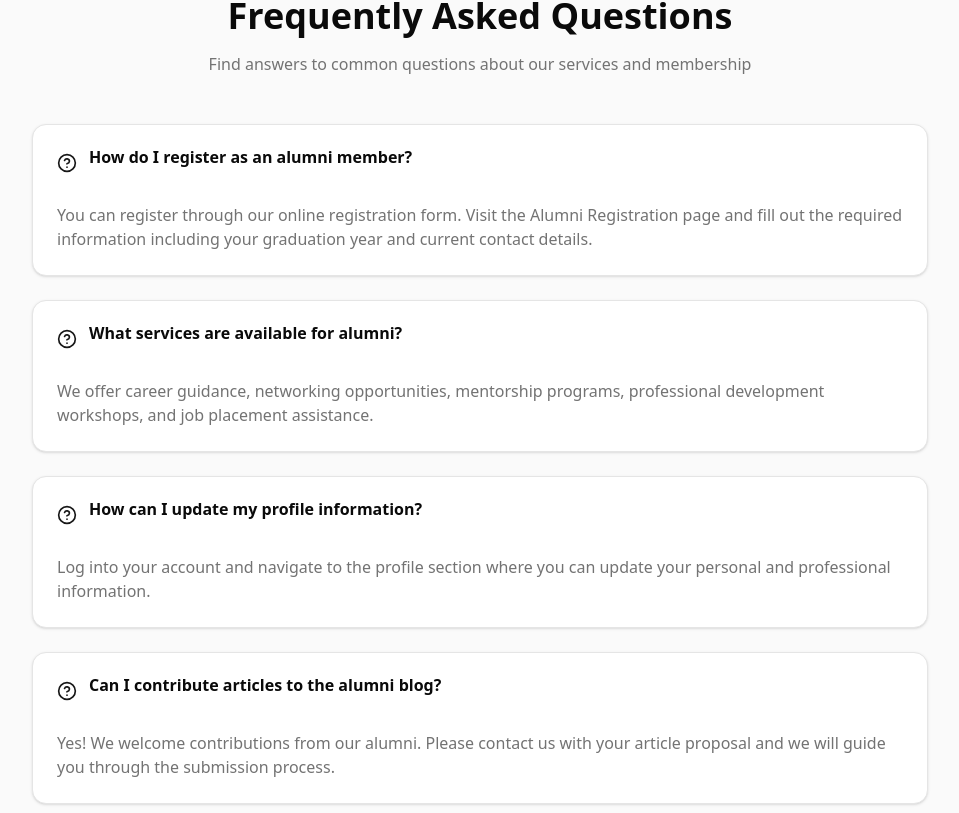
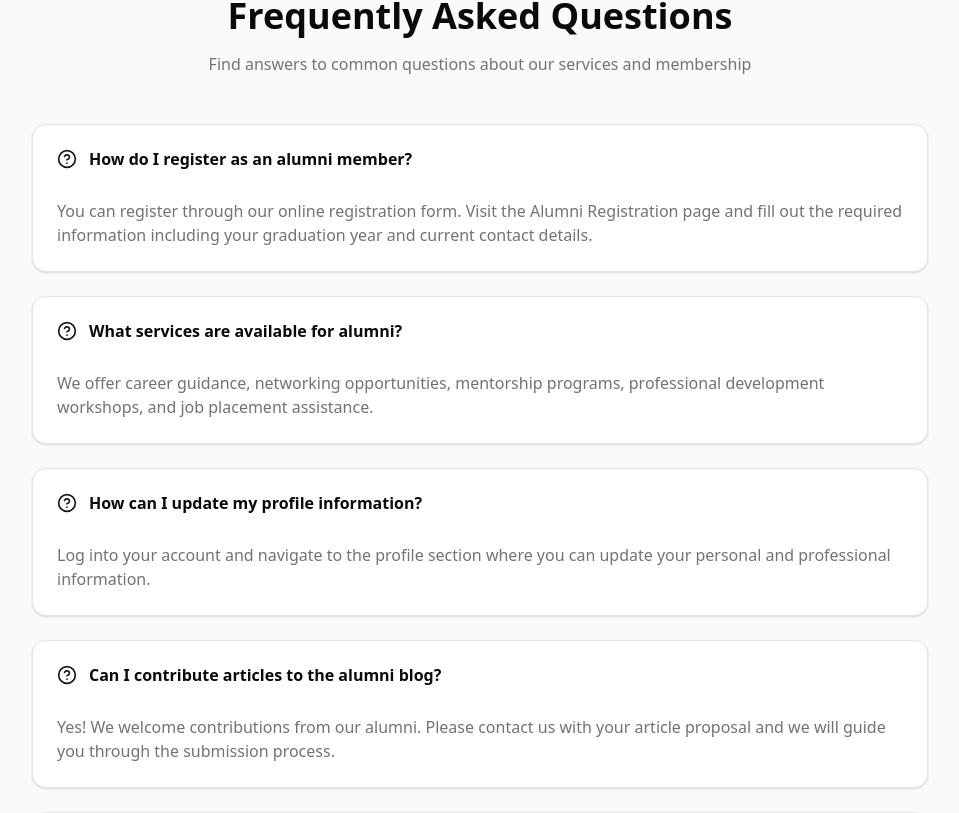
Before and after one commit to teuasupi/Project_Website_Database, a Next.js app in the folder frontend/: page / in a window 1280 px wide. Shown: the part 4347-5160 px from the top of the page, without its empty margins (160-1119 px from the left). Built offline with nearby package versions, Linux system fonts and the light colour scheme; no server answers.

Commit message:
hotfix: faq qmark.

```diff
--- a/frontend/src/components/features/home/FAQ.tsx
+++ b/frontend/src/components/features/home/FAQ.tsx
@@ -46,8 +46,8 @@ export function FAQ() {
           {faqItems.map((item, index) => (
             <Card key={index}>
               <CardHeader>
-                <CardTitle className="flex items-start space-x-3">
-                  <HelpCircle className="text-primary mt-1 h-5 w-5 flex-shrink-0" />
+                <CardTitle className="flex items-center space-x-3">
+                  <HelpCircle className="text-primary h-5 w-5 flex-shrink-0" />
                   <span>{item.question}</span>
                 </CardTitle>
               </CardHeader>
```
